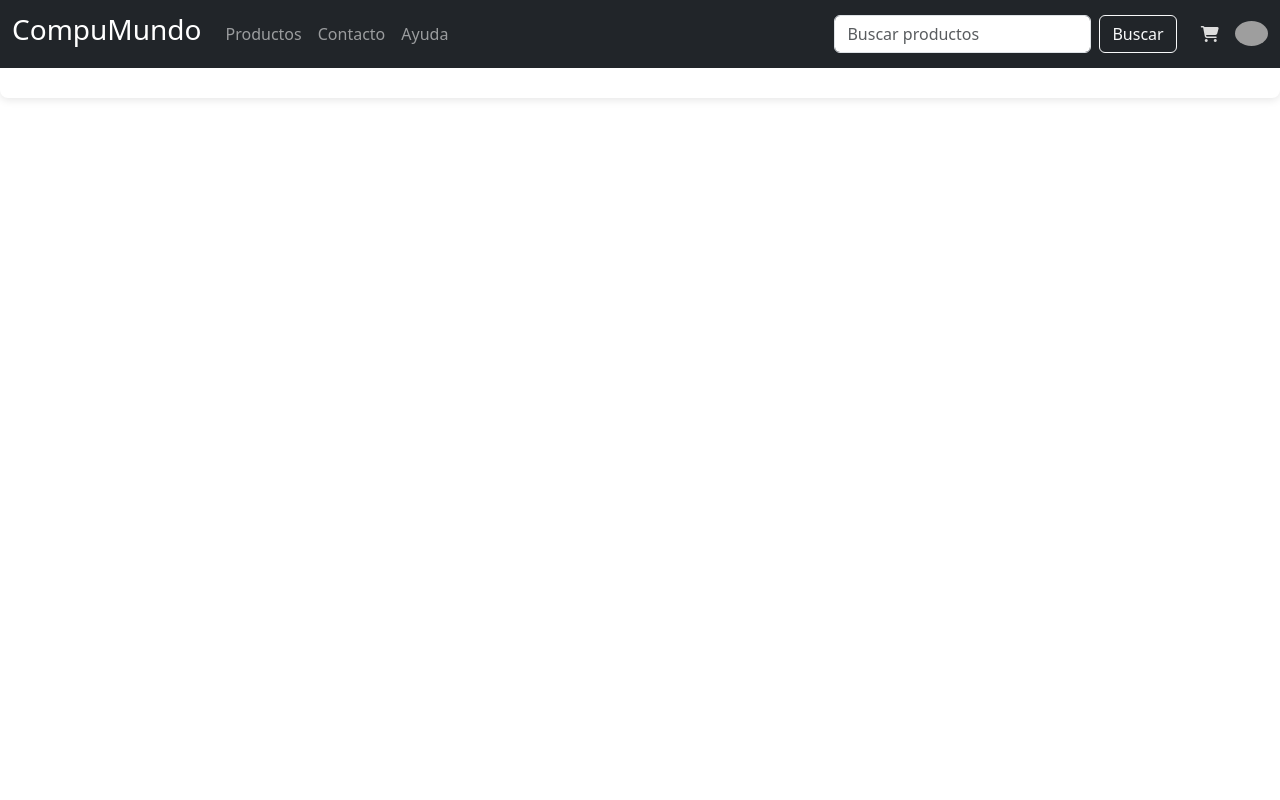
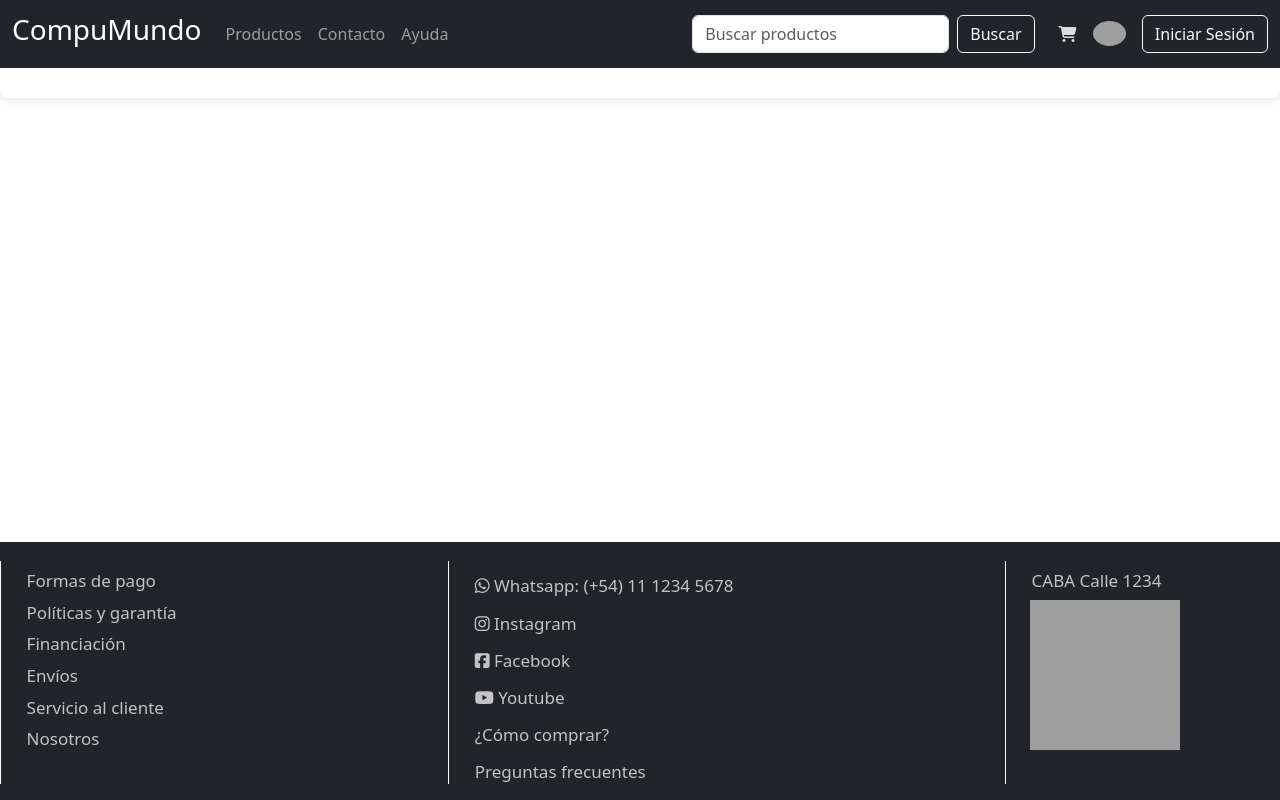
Before and after one commit to Marcos-Equi/compumundo, a Flask app: page / in a window 1280 px wide. Run offline with Flask 3, Linux system fonts and the light colour scheme; data that the repository does not hold is empty; grey boxes are pictures that could not be loaded.

Commit message:
Merge master y pagina de productos

```diff
--- a/backend/config.py
+++ b/backend/config.py
@@ -1,3 +1,3 @@
 class Config:
-    SQLALCHEMY_DATABASE_URI = 'postgresql://benjamin:benja2024@localhost/componentes'
+    SQLALCHEMY_DATABASE_URI = 'postgresql://postgres:1234@localhost/compumundo'
     SQLALCHEMY_TRACK_MODIFICATIONS = False
--- a/backend/productRouter.py
+++ b/backend/productRouter.py
@@ -1,6 +1,5 @@
 from flask import Blueprint, request, jsonify
 from models import Producto, db
-from sqlalchemy import func
 
 productos = Blueprint('productos', __name__, url_prefix='/productos')
 
--- /dev/null
+++ b/frontend/static/js/btnIniciarSesion.js
@@ -0,0 +1,13 @@
+document.addEventListener('DOMContentLoaded', () => {
+    const usuario = localStorage.getItem('usuario');
+    const loginButton = document.getElementById('login-button');
+
+    if (usuario) {
+        loginButton.textContent = 'Cerrar Sesión';
+        loginButton.href = '#';
+        loginButton.addEventListener('click', () => {
+            localStorage.removeItem('usuario');
+            window.location.href = '/';
+        });
+    }
+});
--- a/frontend/templates/detallesProd.html
+++ b/frontend/templates/detallesProd.html
@@ -67,6 +67,8 @@
                         <img src="https://mdbcdn.b-cdn.net/img/new/avatars/2.webp" class="rounded-circle" height="25"
                             alt="Black and White Portrait of a Man" loading="lazy" />
                     </a>
+                    <a class="btn btn-outline-light ms-3" id="login-button" href="/iniciar_sesion">Iniciar
+                        Sesión</a>
                 </div>
                 <!-- Right elements -->
             </div>
@@ -254,6 +256,7 @@
             </nav>
         </footer>
     </div>
+    <script src="../static/js/btnIniciarSesion.js"></script>
     <script src="https://cdn.jsdelivr.net/npm/bootstrap@5.3.3/dist/js/bootstrap.bundle.min.js"
         integrity="sha384-YvpcrYf0tY3lHB60NNkmXc5s9fDVZLESaAA55NDzOxhy9GkcIdslK1eN7N6jIeHz"
         crossorigin="anonymous"></script>
--- a/frontend/templates/index.html
+++ b/frontend/templates/index.html
@@ -66,6 +66,8 @@
                             <img src="https://mdbcdn.b-cdn.net/img/new/avatars/2.webp" class="rounded-circle"
                                 height="25" alt="Black and White Portrait of a Man" loading="lazy" />
                         </a>
+                        <a class="btn btn-outline-light ms-3" id="login-button" href="/iniciar_sesion">Iniciar
+                            Sesión</a>
                     </div>
                     <!-- Right elements -->
                 </div>
@@ -75,27 +77,49 @@
                 <h2>Productos Destacados</h2>
                 <div class="featured-products-row" id="featured-products-container"></div>
             </div>
-
-            <script>
-                document.addEventListener('DOMContentLoaded', () => {
-                    const usuario = localStorage.getItem('usuario');
-                    const loginButton = document.getElementById('login-button');
-
-                    if (usuario) {
-                        loginButton.textContent = 'Cerrar Sesión';
-                        loginButton.href = '#';
-                        loginButton.addEventListener('click', () => {
-                            localStorage.removeItem('usuario');
-                            window.location.href = '/';
-                        });
-                    }
-                });
-            </script>
-            <script src="https://cdn.jsdelivr.net/npm/bootstrap@5.3.3/dist/js/bootstrap.bundle.min.js"
-                integrity="sha384-YvpcrYf0tY3lHB60NNkmXc5s9fDVZLESaAA55NDzOxhy9GkcIdslK1eN7N6jIeHz"
-                crossorigin="anonymous"></script>
-            <script src="/static/js/search.js"></script>
-            <script src="/static/js/featured.js"></script>
+        </div>
+        <footer class="footer">
+            <nav class="footer-menu">
+                <ul class="foot-bl1">
+                    <li class="footer-menu__item "><a href="#" target="_self">Formas de pago</a></li>
+                    <li class="footer-menu__item"><a href="#" target="_self">Políticas y garantía</a></li>
+                    <li class="footer-menu__item"><a href="#" target="_self">Financiación</a></li>
+                    <li class="footer-menu__item"><a href="#" target="_self">Envíos</a></li>
+                    <li class="footer-menu__item"><a href="#" target="_self">Servicio al cliente</a></li>
+                    <li class="footer-menu__item"><a href="#" target="_self">Nosotros</a></li>
+                </ul>
+                <ul class="foot-bl2">
+                    <li class="footer-menu__item wsp"></i><a href="#"><i class="fa-brands fa-whatsapp"></i>
+                            Whatsapp:
+                            (+54)
+                            11
+                            1234 5678</a></li>
+                    <li class="footer-menu__item"><a href="https://www.instagram.com" target="_blank"><i
+                                class="fa-brands fa-instagram"></i> Instagram</a></li>
+                    <li class="footer-menu__item"><a href="https://www.facebook.com" target="_blank"><i
+                                class="fa-brands fa-square-facebook"></i> Facebook</a></li>
+                    <li class="footer-menu__item"><a href="https://www.youtube.com" target="_blank"><i
+                                class="fa-brands fa-youtube"></i> Youtube</a></li>
+                    <li class="footer-menu__item"><a href="#" target="_self">¿Cómo comprar?</a></li>
+                    <li class="footer-menu__item"><a href="#" target="_self">Preguntas frecuentes</a></li>
+                </ul>
+                <ul class="foot-bl3">
+                    <li class="footer-menu__item"><a href="https://www.google.com.ar/maps" target="_blank">CABA
+                            Calle
+                            1234</a></li>
+                    <li class="footer-menu__map"><iframe
+                            src="https://www.google.com/maps/embed?pb=!1m18!1m12!1m3!1d3284.0167132806364!2d-58.38376444860773!3d-34.603738880363636!2m3!1f0!2f0!3f0!3m2!1i1024!2i768!4f13.1!3m3!1m2!1s0x4aa9f0a6da5edb%3A0x11bead4e234e558b!2sObelisco!5e0!3m2!1ses-419!2sar!4v1667015373866!5m2!1ses-419!2sar"
+                            width="150" height="150" style="border:0;" allowfdivlscreen="" loading="lazy"
+                            referrerpolicy="no-referrer-when-downgrade"></iframe></li>
+                </ul>
+            </nav>
+        </footer>
+        <script src="../static/js/btnIniciarSesion.js"></script>
+        <script src="https://cdn.jsdelivr.net/npm/bootstrap@5.3.3/dist/js/bootstrap.bundle.min.js"
+            integrity="sha384-YvpcrYf0tY3lHB60NNkmXc5s9fDVZLESaAA55NDzOxhy9GkcIdslK1eN7N6jIeHz"
+            crossorigin="anonymous"></script>
+        <script src="/static/js/search.js"></script>
+        <script src="/static/js/featured.js"></script>
 </body>
 
 </html>
--- a/frontend/templates/products.html
+++ b/frontend/templates/products.html
@@ -67,6 +67,8 @@
                             <img src="https://mdbcdn.b-cdn.net/img/new/avatars/2.webp" class="rounded-circle"
                                 height="25" alt="Black and White Portrait of a Man" loading="lazy" />
                         </a>
+                        <a class="btn btn-outline-light ms-3" id="login-button" href="/iniciar_sesion">Iniciar
+                            Sesión</a>
                     </div>
                     <!-- Right elements -->
                 </div>
@@ -140,6 +142,7 @@
             </nav>
         </footer>
     </div>
+    <script src="../static/js/btnIniciarSesion.js"></script>
     <script src="https://cdn.jsdelivr.net/npm/bootstrap@5.3.3/dist/js/bootstrap.bundle.min.js"
         integrity="sha384-YvpcrYf0tY3lHB60NNkmXc5s9fDVZLESaAA55NDzOxhy9GkcIdslK1eN7N6jIeHz"
         crossorigin="anonymous"></script>
```
